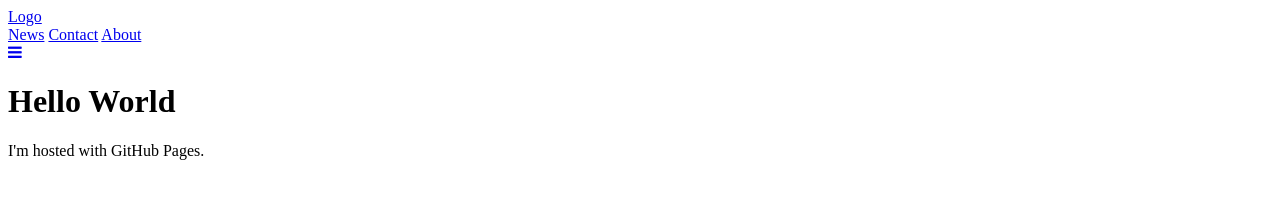
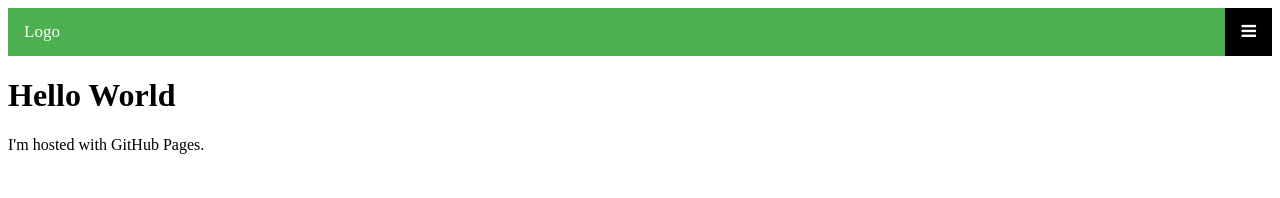
Before and after one commit to brettmckitterick/brettmckitterick.github.io, a plain HTML site: page index.html in a window 1280 px wide. Drawn offline with Linux system fonts and the light colour scheme.

Commit message:
Update index.html

```diff
--- a/index.html
+++ b/index.html
@@ -4,6 +4,7 @@
 <head>
  <!-- Load an icon library to show a hamburger menu (bars) on small screens -->
 <link rel="stylesheet" href="https://cdnjs.cloudflare.com/ajax/libs/font-awesome/4.7.0/css/font-awesome.min.css">
+<link rel="stylesheet" href="webstyle.css">
 
 <!-- Top Navigation Menu -->
 <div class="topnav">
```
